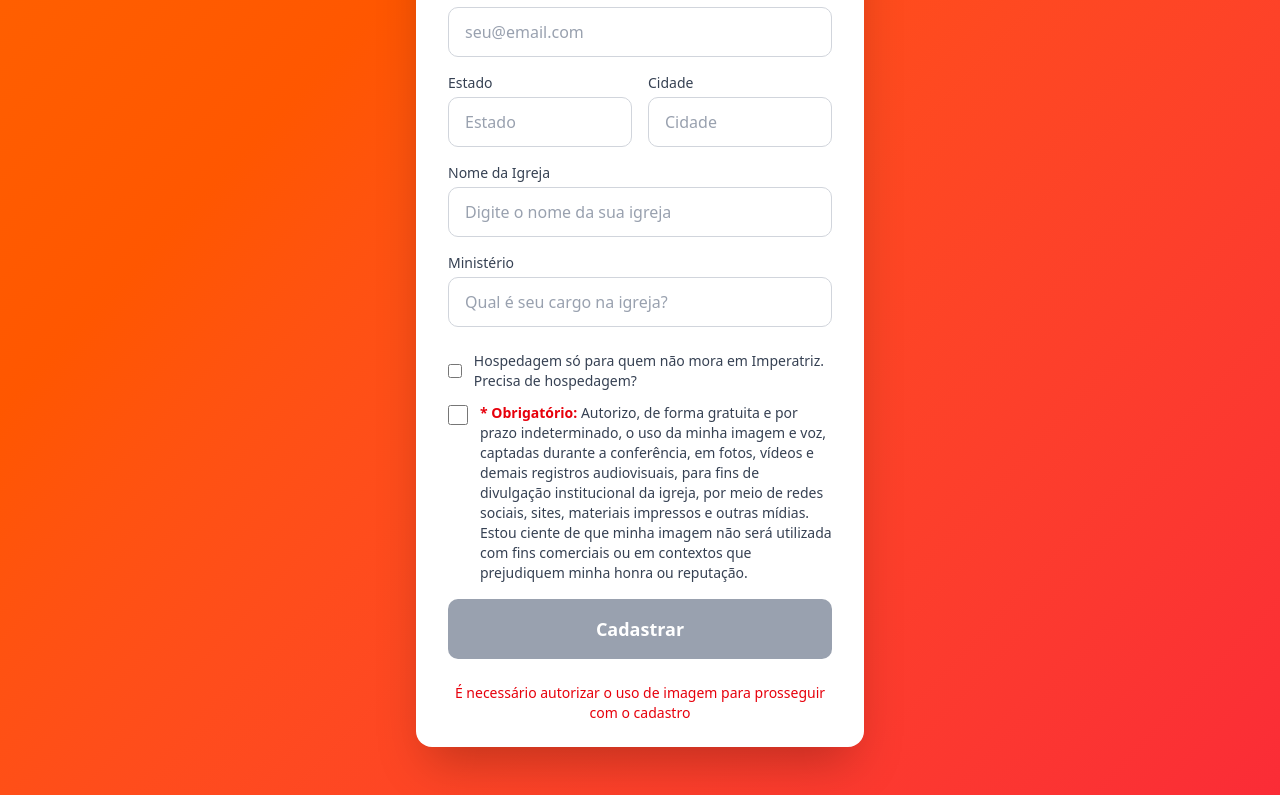
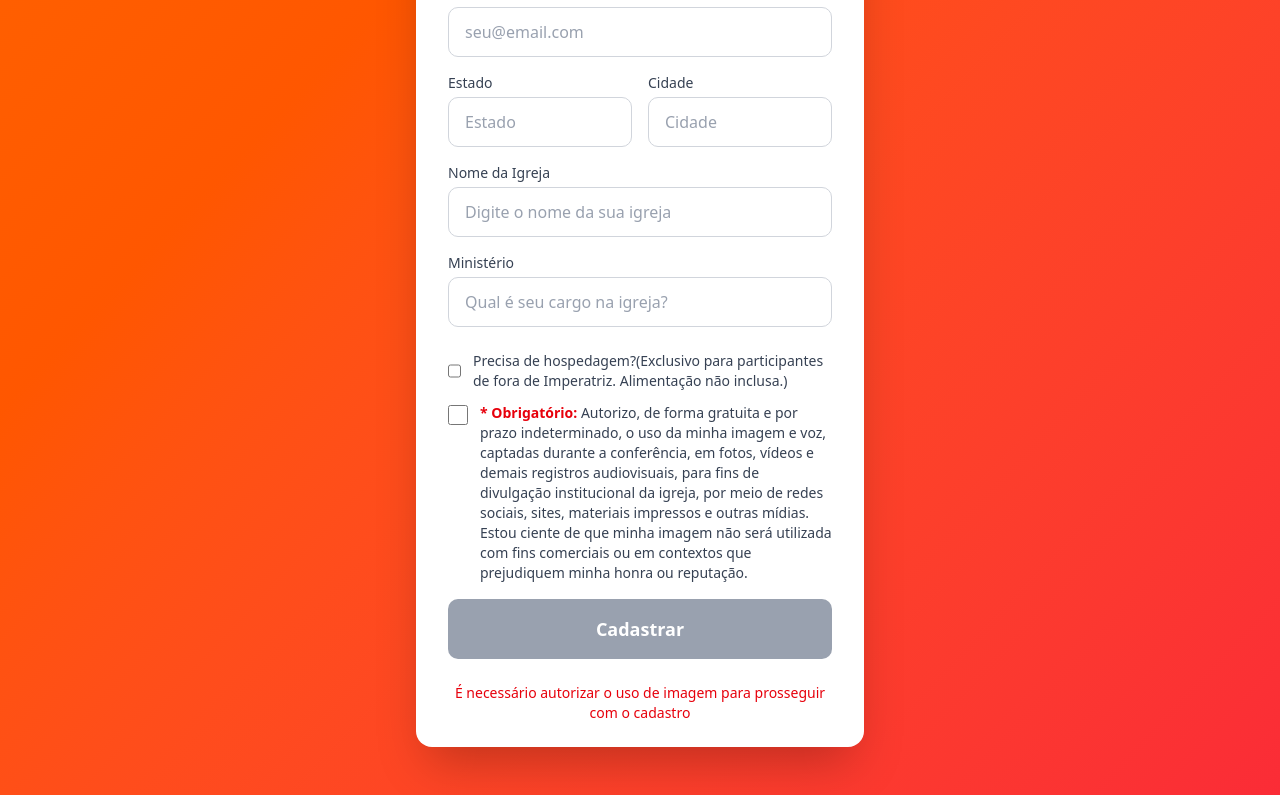
Before and after one commit to MarcosLauremiro/livres-app, a Next.js app: page /register in a window 1280 px wide. Shown: the part 565-1360 px from the top of the page. Built offline with nearby package versions, Linux system fonts and the light colour scheme; no server answers.

Commit message:
melhorando frase do fomulario hospedagem

```diff
--- a/src/app/register/page.tsx
+++ b/src/app/register/page.tsx
@@ -36,13 +36,9 @@ export default function RegisterPage() {
   };
 
   const apiUrl = process.env.NEXT_PUBLIC_APIURL;
-  console.log("url", apiUrl);
-
   const handleSubmit = async (e: React.FormEvent) => {
     e.preventDefault();
     setLoading(true);
-
-
 
     try {
       const response = await axios.post(`${apiUrl}/register`, form);
@@ -235,8 +231,10 @@ export default function RegisterPage() {
                     className="w-5 h-5 text-orange-500 border-2 border-gray-300 rounded focus:ring-orange-500 focus:ring-2"
                   />
                   <span className="ml-3 text-sm font-medium text-gray-700 group-hover:text-orange-600 transition-colors">
-                    Hospedagem só para quem não mora em Imperatriz. Precisa de
-                    hospedagem?
+                    Precisa de hospedagem?
+                    {
+                      "(Exclusivo para participantes de fora de Imperatriz. Alimentação não inclusa.)"
+                    }
                   </span>
                 </label>
 
```
